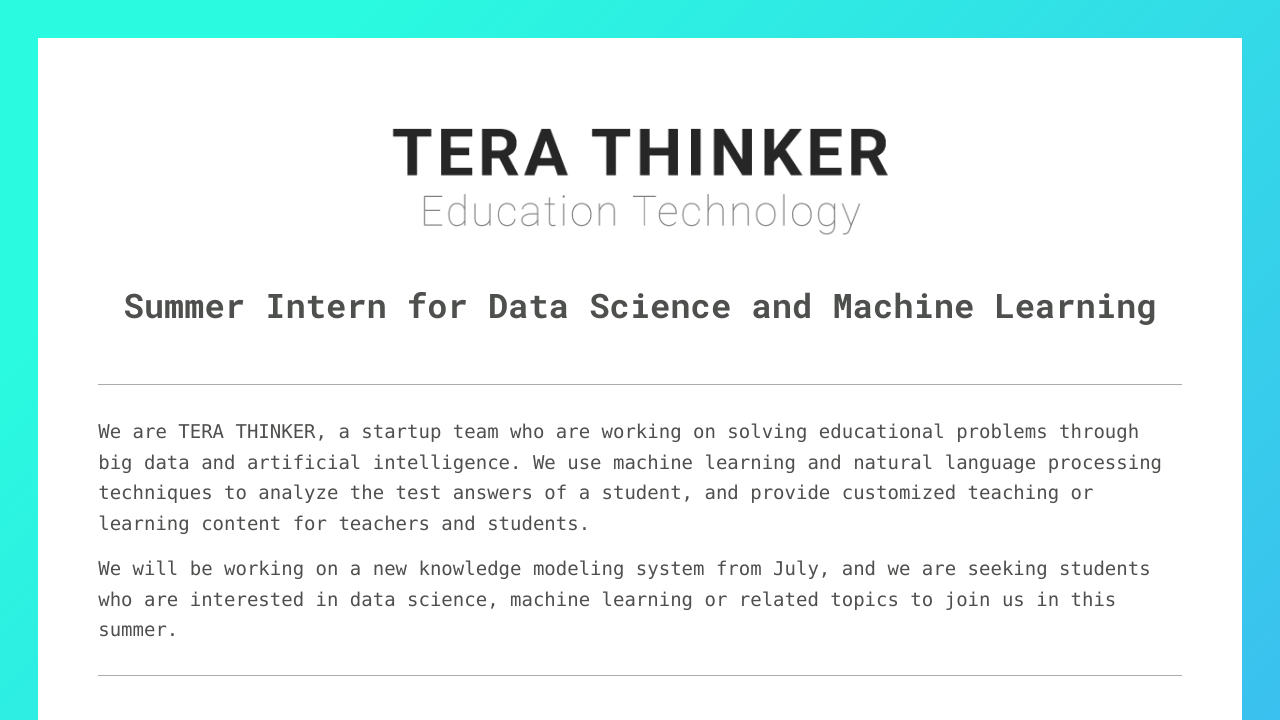
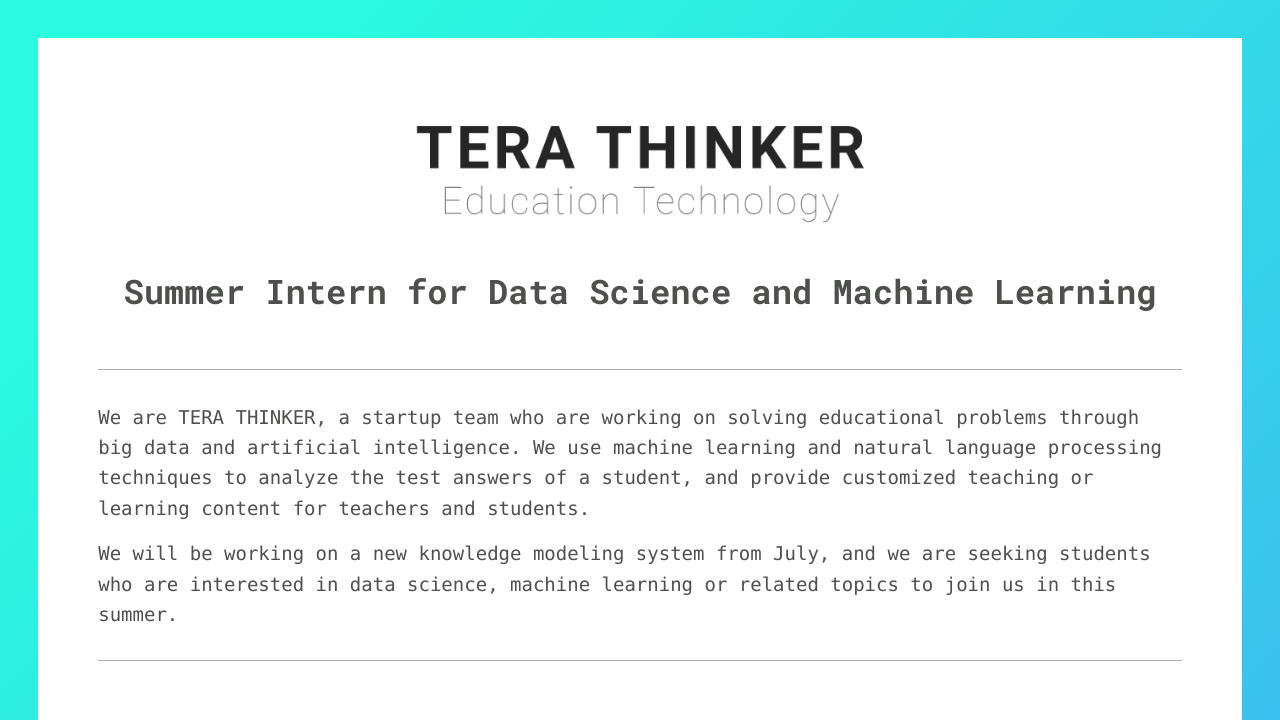
Before and after one commit to tera-thinker/tera-thinker.github.io, a plain HTML site: page intern/index.html in a window 1280 px wide. Shown: the top 720 px of the page. Drawn offline with Linux system fonts and the light colour scheme.

Commit message:
Fix title image width

```diff
--- a/intern/index.html
+++ b/intern/index.html
@@ -32,7 +32,7 @@
 		<!-- Header -->
 		<header class="align--center pt3 pb2">
 			<div class="container">
-				<h1 class="mb2" title="TERA THINKER"><img src="img/tera-thinker.png" alt="TERA THINKER" style="width: 50%; min-width: 600px;"></h1>
+				<h1 class="mb2" title="TERA THINKER"><img src="img/tera-thinker.png" alt="TERA THINKER" style="width: 50%; min-width: 400px;"></h1>
 				<h2 class="mb3">Summer Intern for Data Science and Machine Learning</h2>
 			</div>
 		</header>
```
